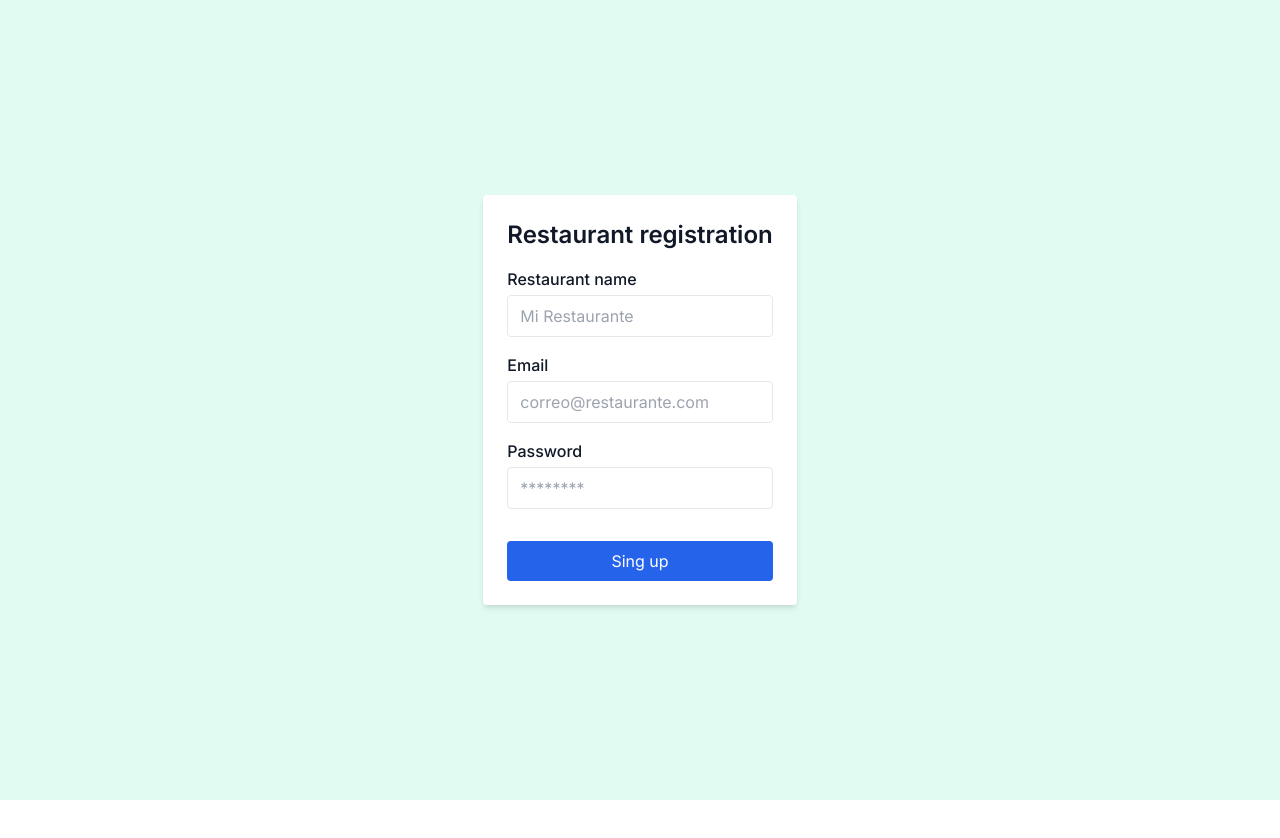
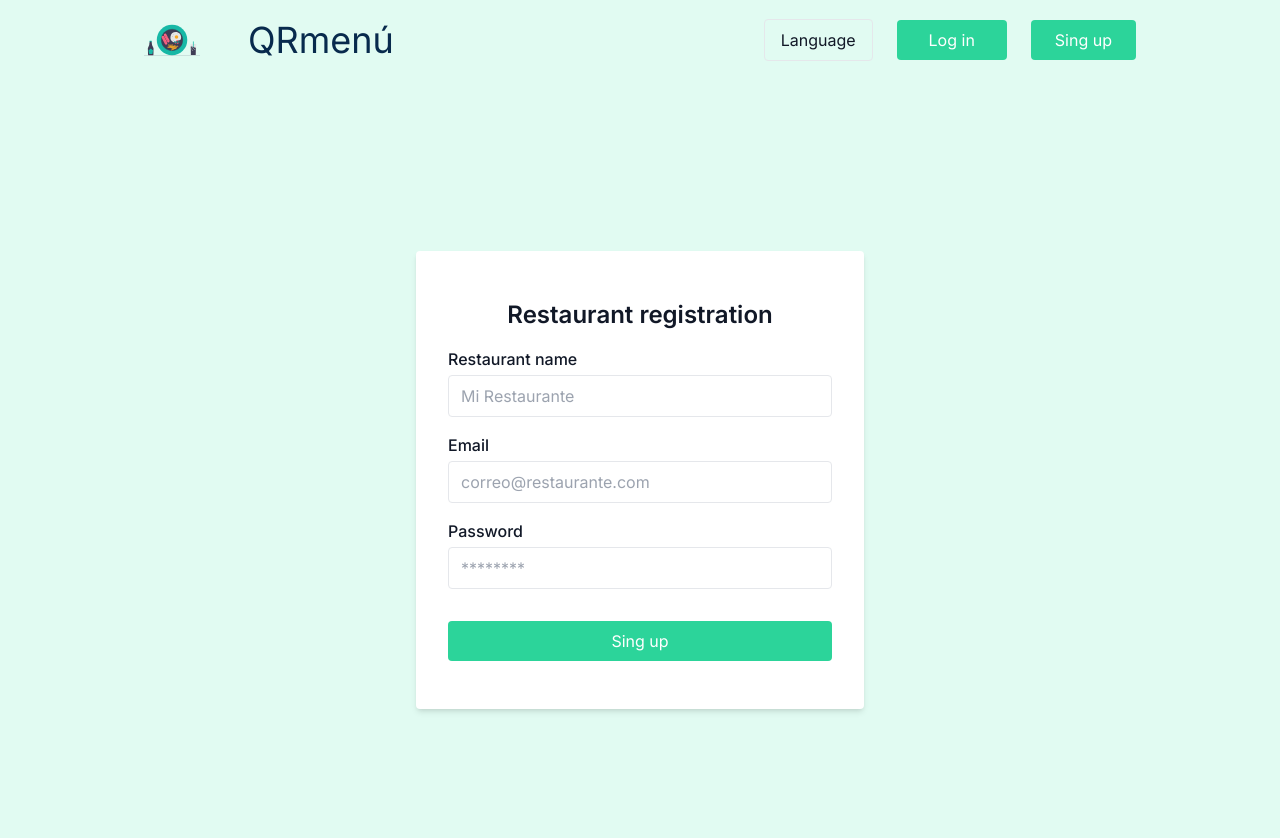
Before and after one commit to jfernandezcl/QRmenu, a React (Vite) app in the folder frontend/: page /register in a window 1280 px wide. Shown: the top 838 px of the page. Before the commit the page ends 800 px from the top, so only its background shows below. Built offline with nearby package versions, Linux system fonts and the light colour scheme.

Commit message:
style: update routing and enhance Register page layout

```diff
--- a/frontend/src/App.tsx
+++ b/frontend/src/App.tsx
@@ -6,7 +6,7 @@ function App() {
   return (
     <Router>
       <Routes>
-        <Route path="/" element={<Home />} />
+        <Route path="/home" element={<Home />} />
         <Route path="/register" element={<Register />} />
       </Routes>
     </Router>
--- a/frontend/src/components/RegisterForm.tsx
+++ b/frontend/src/components/RegisterForm.tsx
@@ -30,7 +30,7 @@ export default function RegisterForm() {
   return (
     <form
       onSubmit={handleSubmit(onSubmit)}
-      className="max-w-md mx-auto p-6 bg-white rounded shadow-md flex flex-col gap-4"
+      className="max-w-md mx-auto w-full p-8 py-12 bg-white rounded shadow-md flex flex-col gap-4"
     >
       <h2 className="text-2xl font-semibold text-center">
         {t("register.title")}
@@ -42,7 +42,7 @@ export default function RegisterForm() {
         </label>
         <input
           {...register("restaurantName")}
-          className="px-3 py-2 border rounded focus:outline-none focus:ring-2 focus:ring-blue-500"
+          className="px-3 py-2 border rounded focus:outline-none focus:ring-2 focus:ring-buttonSecondary"
           placeholder="Mi Restaurante"
         />
         {errors.restaurantName && (
@@ -57,7 +57,7 @@ export default function RegisterForm() {
         <input
           {...register("email")}
           type="email"
-          className="px-3 py-2 border rounded focus:outline-none focus:ring-2 focus:ring-blue-500"
+          className="px-3 py-2 border rounded focus:outline-none focus:ring-2 focus:ring-buttonSecondary"
           placeholder="correo@restaurante.com"
         />
         {errors.email && (
@@ -72,7 +72,7 @@ export default function RegisterForm() {
         <input
           {...register("password")}
           type="password"
-          className="px-3 py-2 border rounded focus:outline-none focus:ring-2 focus:ring-blue-500"
+          className="px-3 py-2 border rounded focus:outline-none focus:ring-2 focus:ring-buttonSecondary"
           placeholder="********"
         />
         {errors.password && (
@@ -84,7 +84,7 @@ export default function RegisterForm() {
 
       <button
         type="submit"
-        className="mt-4 bg-blue-600 text-white py-2 rounded hover:bg-blue-700 transition"
+        className="mt-4 bg-bgSecundary text-white py-2 rounded hover:bg-hoverPrimary transition"
       >
         {t("buttons.register")}
       </button>
--- a/frontend/src/pages/Register.tsx
+++ b/frontend/src/pages/Register.tsx
@@ -1,11 +1,15 @@
 import RegisterForm from "../components/RegisterForm";
+import Header from "../components/Header";
 
-function App() {
+function Register() {
   return (
-    <div className="min-h-screen bg-background flex flex-col items-center justify-center">
-      <RegisterForm />
+    <div className="bg-background">
+      <Header />
+      <div className="min-h-screen flex flex-col items-center justify-center">
+        <RegisterForm />
+      </div>
     </div>
   );
 }
 
-export default App;
+export default Register;
```
